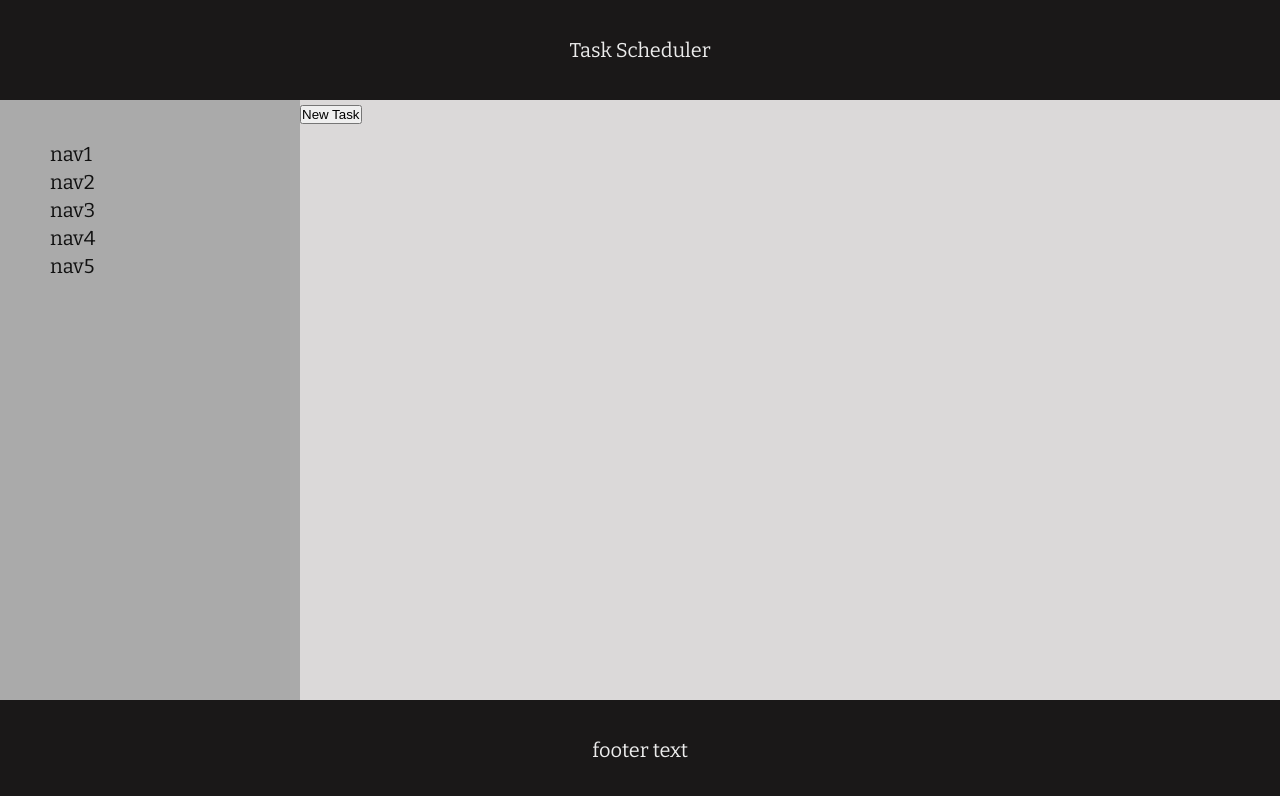
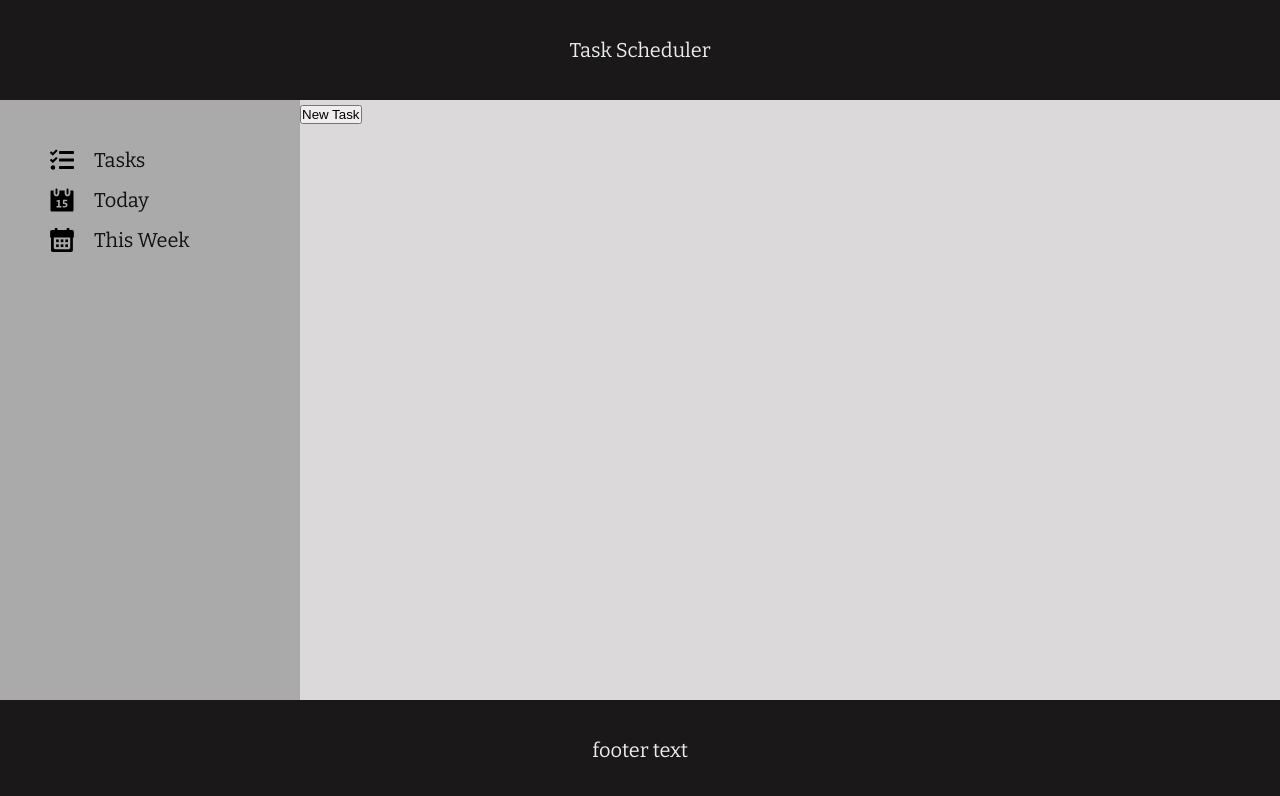
Before and after one commit to brennanjk/to-do-list, a plain HTML site: page index.html in a window 1280 px wide. Drawn offline with nearby package versions, Linux system fonts and the light colour scheme.

Commit message:
Link nav-bar list item images and adjust text for each item

```diff
--- a/index.html
+++ b/index.html
@@ -15,11 +15,18 @@
     </div>
     <div class="nav-bar">
       <ul>
-        <li class="nav-item">nav1</li>
-        <li class="nav-item">nav2</li>
-        <li class="nav-item">nav3</li>
-        <li class="nav-item">nav4</li>
-        <li class="nav-item">nav5</li>
+        <li class="nav-item">
+          <img src="./images/tasks.svg" alt="tasks">
+          <div>Tasks</div>
+        </li>
+        <li class="nav-item">
+          <img src="./images/date2.svg" alt="Today's Tasks">
+          <div>Today</div>
+        </li>
+        <li class="nav-item">
+          <img src="./images/calendar.svg" alt="This Week's Tasks">
+          <div>This Week</div>
+        </li>
       </ul>
     </div>
     <div class="container">
--- a/style.css
+++ b/style.css
@@ -63,5 +63,12 @@ body {
 
 .nav-item {
     list-style: none;
-    line-height: 1.4rem;
+    line-height: 2rem;
+    display: flex;
+    gap: 1rem;
 }
+
+li>img {
+    width: 1.2rem;
+    filter: var(--text-color2);
+}
```
Also changed, not shown: images/date2.svg (added).
